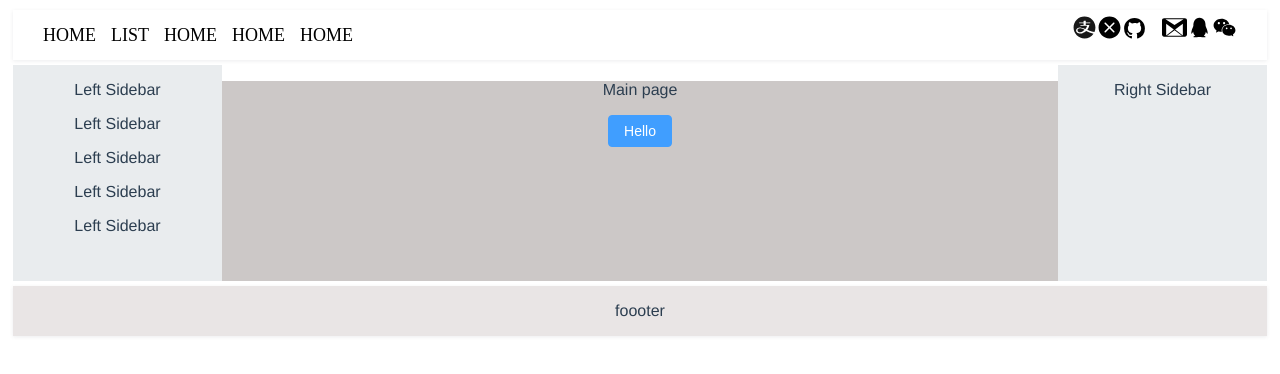
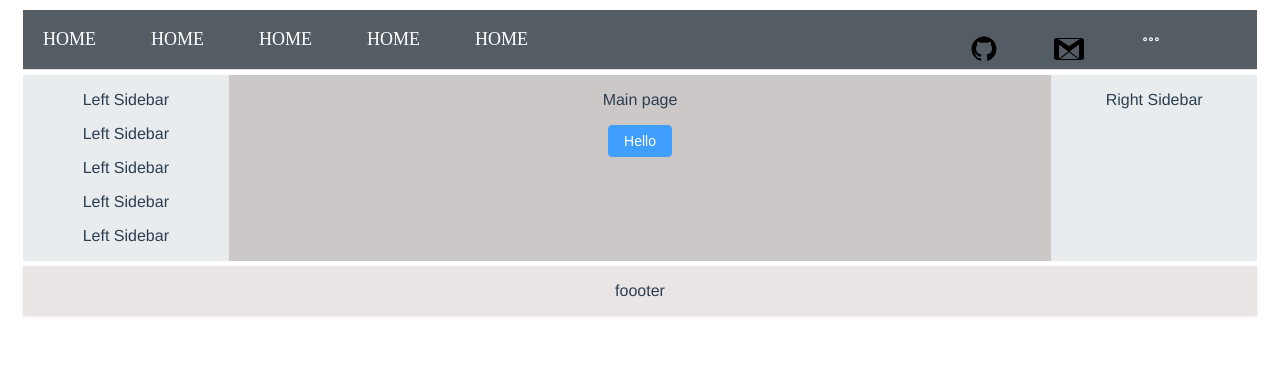
Before and after one commit to pycoder404/blog-vue, a Vue app: page /#/test in a window 1280 px wide. Shown: the top 374 px of the page. Built offline with nearby package versions, Linux system fonts and the light colour scheme.

Commit message:
navigator is ok

```diff
--- a/package.json
+++ b/package.json
@@ -8,6 +8,7 @@
     "lint": "vue-cli-service lint"
   },
   "dependencies": {
+    "@element-plus/icons-vue": "^1.1.4",
     "axios": "^0.26.1",
     "core-js": "^3.8.3",
     "element-plus": "^2.1.10",
--- a/public/index.html
+++ b/public/index.html
@@ -15,3 +15,9 @@
     <!-- built files will be auto injected -->
   </body>
 </html>
+<style>
+  body {
+    height: 100%;
+  }
+
+</style>
--- a/src/App.vue
+++ b/src/App.vue
@@ -18,6 +18,7 @@ export default {
   -moz-osx-font-smoothing: grayscale;
   text-align: center;
   color: #2c3e50;
-  margin-top: 10px;
+  margin: 10px 10px auto;
+    height: 100%;
 }
 </style>
--- a/src/components/SvgIcon/index.vue
+++ b/src/components/SvgIcon/index.vue
@@ -73,7 +73,7 @@
     }
 
     .svg-icon svg {
-        width: 25px;
-        height: 25px;
+        width: 30px;
+        height: 30px;
     }
 </style>
--- a/src/layout/components/MainHeader.vue
+++ b/src/layout/components/MainHeader.vue
@@ -1,53 +1,96 @@
 <template>
-    <div class="main-header">
-        <div class="left-menu">
+    <el-row>
+        <el-col :span="18">
+            <el-menu
+                    class="el-menu-demo"
+                    mode="horizontal"
+                    background-color="#545c64"
+                    text-color="#fff"
+                    active-text-color="#ffd04b"
+                    @select="handleSelect"
+            >
+                <el-menu-item index="1">
                     <el-link href="/">HOME</el-link>
-            <el-link href="/">LIST</el-link>
+                </el-menu-item>
+                <el-menu-item index="2">
                     <el-link href="/">HOME</el-link>
+                </el-menu-item>
+                <el-menu-item index="3">
                     <el-link href="/">HOME</el-link>
+                </el-menu-item>
+                <el-menu-item index="4">
                     <el-link href="/">HOME</el-link>
-        </div>
+                </el-menu-item>
+                <el-menu-item class="right-menu" index="5">
+                    <el-link href="/">HOME</el-link>
+                </el-menu-item>
+            </el-menu>
+        </el-col>
+        <el-col :span="6">
 
-        <div class="right-menu">
-            <svg-icon icon="alipay"></svg-icon>
-            <svg-icon icon="error"></svg-icon>
-            <el-link href="https://github.com/pycoder404/blog-django" target="_blank"><svg-icon icon="git"></svg-icon></el-link>
+            <el-menu
+                    class="el-menu-demo"
+                    mode="horizontal"
+                    background-color="#545c64"
+                    text-color="#fff"
+                    active-text-color="#ffd04b"
+            >
+                <el-menu-item index="1">
+                    <el-link href="https://github.com/pycoder404/blog-django" target="_blank">
+                        <svg-icon icon="git"></svg-icon>
+                    </el-link>
+                </el-menu-item>
+
+                <el-menu-item index="3">
+                    <el-link href="https://github.com/pycoder404/blog-django" target="_blank">
                         <svg-icon icon="gmail"></svg-icon>
-            <svg-icon icon="qq"></svg-icon>
+                    </el-link>
+                </el-menu-item>
+                <el-menu-item style="" index="4">
+                    <el-link href="https://github.com/pycoder404/blog-django" target="_blank">
                         <svg-icon icon="wechat"></svg-icon>
+                    </el-link>
+                </el-menu-item>
+            </el-menu>
+        </el-col>
+    </el-row>
 
-        </div>
-    </div>
 </template>
 
 <script>
+    /* eslint-disable */
     // import {mapGetters} from 'vuex'
     // import Breadcrumb from '@/components/Breadcrumb'
     // import Hamburger from '@/components/Hamburger'
+    import {ref} from 'vue'
+
+
     import SvgIcon from '@/components/SvgIcon/index'
+
     export default {
-        components:{
+        components: {
             SvgIcon
+        },
+        data() {
+            return {
+                activeIndex: ref('1'),
+                activeIndex2: ref('2')
+
             }
-        // components: {
-        //     Breadcrumb,
-        //     Hamburger
-        // },
+
+        },
+
         // computed: {
         //     ...mapGetters([
         //         'sidebar',
         //         'avatar'
         //     ])
         // },
-        // methods: {
-        //     toggleSideBar() {
-        //         this.$store.dispatch('app/toggleSideBar')
-        //     },
-        //     async logout() {
-        //         await this.$store.dispatch('user/logout')
-        //         this.$router.push(`/login?redirect=${this.$route.fullPath}`)
-        //     }
-        // }
+        methods: {
+            handleSelect(key, keyPath) {
+                console.log(key, keyPath)
+            }
+        }
     }
 </script>
 
@@ -61,9 +104,26 @@
         color: black;
     }
 
+    .center {
+        margin: 0 20px;
+        position: absolute;
+        top: 25%;
+    }
+
     .el-link .el-icon--right.el-icon {
         vertical-align: text-bottom;
 
+    }
+
+    .icon-padding {
+        padding-bottom: 20px;
+    }
+
+    .right-menu {
+        float: right;
+        height: 100%;
+        margin-right: 30px;
+        display: flex;
     }
 
     .main-header {
@@ -86,7 +146,7 @@
         .right-menu {
             float: right;
             height: 100%;
-            line-height: 50px;
+            line-height: 100%;
             margin-right: 30px;
             display: flex;
 
@@ -102,6 +162,7 @@
                 color: #5a5e66;
                 vertical-align: text-bottom;
                 margin-right: 30px;
+
                 &.hover-effect {
                     cursor: pointer;
                     transition: background .3s;
--- a/src/layout/index.vue
+++ b/src/layout/index.vue
@@ -1,5 +1,5 @@
 <template>
-    <div>
+    <div style="height: 100%;">
         <el-row class="el-margin-side">
             <el-col :span="24">
                 <main-header></main-header>
@@ -11,7 +11,7 @@
                 <left-sidebar class="sidebar-container"></left-sidebar>
             </el-col>
             <el-col :span="16">
-                <app-main class="main-container "></app-main>
+                <app-main class="main-container1"></app-main>
             </el-col>
             <el-col :span="4">
                 <right-sidebar class="sidebar-container"></right-sidebar>
--- a/src/styles/sidebar.scss
+++ b/src/styles/sidebar.scss
@@ -27,9 +27,16 @@
     z-index: 1001;
     overflow: hidden;
     position: relative;
+    flex:1;
 
   }
+  .main-container1 {
+    min-height: 100%;
+    background-color: #ccc8c7;
+    height: 100%;
+    overflow: hidden;
 
+  }
   .withoutAnimation {
 
     .main-container,
```
Also changed, not shown: src/main.js (+8 -0 lines). Lines whose indentation alone changed are shown as unchanged.
